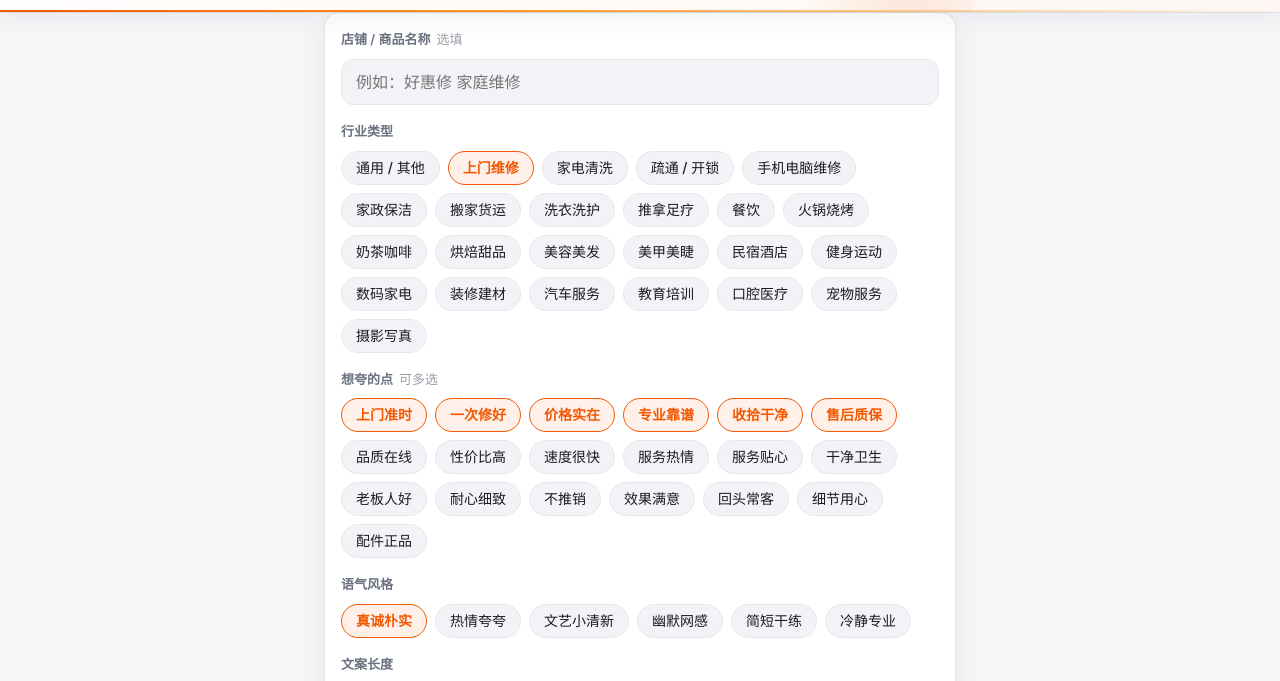
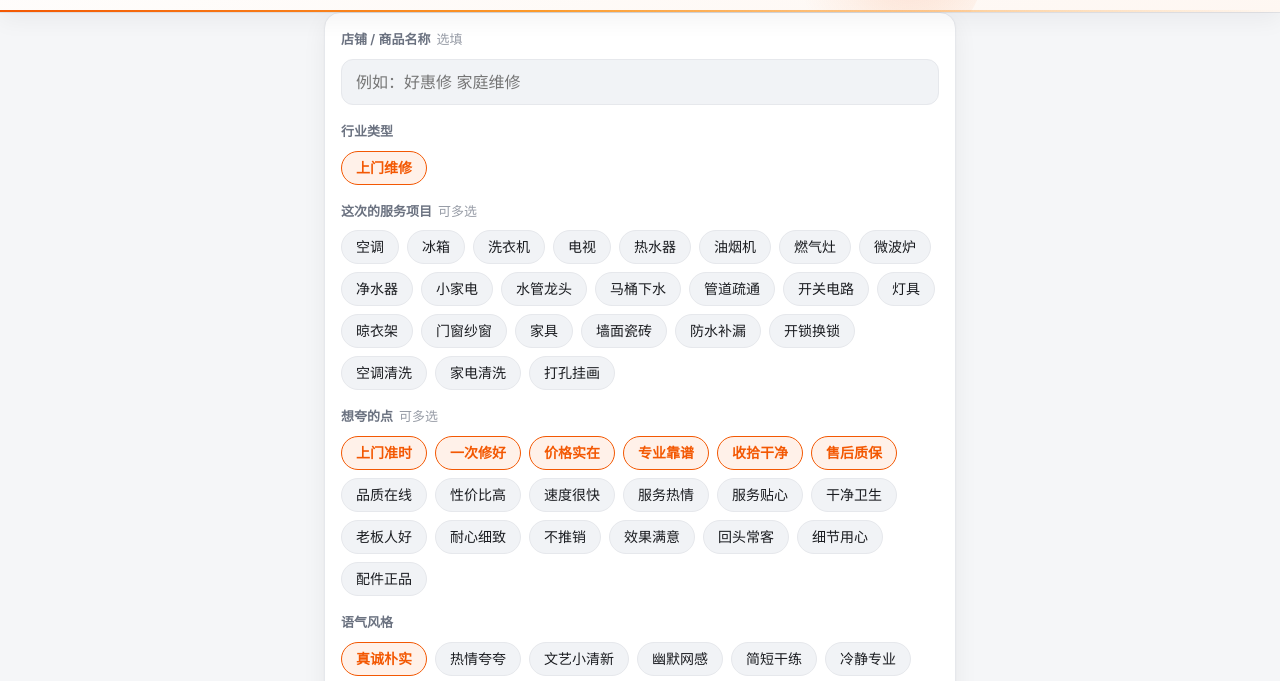
Before and after one commit to lili3221623902-source/haoping, a plain HTML site: page index.html in a window 1280 px wide. Shown: the part 92-773 px from the top of the page. Drawn offline with Linux system fonts and the light colour scheme.

Commit message:
行业只留上门维修；新增「这次的服务项目」24 项（空调/冰箱/洗衣机等）并写进生成的文案

```diff
--- a/index.html
+++ b/index.html
@@ -142,6 +142,11 @@ textarea{resize:vertical;min-height:62px;line-height:1.5}
     </div>
 
     <div class="row">
+      <div class="lab">这次的服务项目 <span class="opt">可多选</span></div>
+      <div class="chips" id="items"></div>
+    </div>
+
+    <div class="row">
       <div class="lab">想夸的点 <span class="opt">可多选</span></div>
       <div class="chips" id="tags"></div>
     </div>
@@ -260,31 +265,10 @@ var A = {
 /* ---------- 数据：行业 ---------- */
 var COMMON = ['quality','value','price','speed','ambience','photo','quiet','service','care','hygiene','boss','patient','nosell','pro','result','repeat','detail','location','parking','after'];
 var CATS = {
-  general:{label:'通用 / 其他',thing:'整体',who:'工作人员',def:['service','value','detail']},
-  repair:{label:'上门维修',thing:'这次的维修',who:'师傅',onsite:1,def:['ontime','fixonce','price','pro','tidy','after'],extra:['genuine','speed','care','quality','repeat'],drop:['ambience','photo','quiet','location','parking']},
-  aclean:{label:'家电清洗',thing:'这次清洗',who:'师傅',onsite:1,def:['thorough','ontime','price','pro','tidy'],extra:['hygiene','care','speed','quality','repeat'],drop:['ambience','photo','quiet','location','parking']},
-  unlock:{label:'疏通 / 开锁',thing:'这次的维修',who:'师傅',onsite:1,def:['speed','ontime','price','fixonce','pro'],extra:['genuine','tidy','care','quality','after'],drop:['ambience','photo','quiet','location','parking']},
-  phonerepair:{label:'手机电脑维修',thing:'这次的维修',who:'师傅',onsite:1,def:['fixonce','genuine','price','speed','pro'],extra:['ontime','care','quality','after','tidy'],drop:['ambience','photo','quiet','location','parking']},
-  housekeep:{label:'家政保洁',thing:'这次保洁',who:'阿姨',onsite:1,def:['thorough','hygiene','ontime','care','price'],extra:['detail','quality','patient','repeat'],drop:['ambience','photo','quiet','location','parking']},
-  moving:{label:'搬家货运',thing:'这次搬家',who:'师傅',onsite:1,def:['safe','price','speed','care','ontime'],extra:['pro','detail','quality','patient','after'],drop:['ambience','photo','quiet','location','parking']},
-  laundry:{label:'洗衣洗护',thing:'这次洗护',who:'店员',def:['thorough','hygiene','detail','price','speed'],extra:['care','quality','repeat','after'],drop:['ambience','photo','quiet']},
-  massage:{label:'推拿足疗',thing:'这次体验',who:'技师',def:['pro','result','care','hygiene','nosell'],extra:['quiet','ambience','detail','patient','repeat']},
-  food:{label:'餐饮',thing:'菜品',who:'店员',def:['taste','portion','speed','service','hygiene'],extra:['taste','portion','material']},
-  hotpot:{label:'火锅烧烤',thing:'锅底和肉',who:'店员',def:['taste','material','portion','service','hygiene'],extra:['taste','portion','material']},
-  drink:{label:'奶茶咖啡',thing:'饮品',who:'店员',def:['taste','speed','ambience','value'],extra:['taste','material']},
-  bakery:{label:'烘焙甜品',thing:'甜品',who:'店员',def:['taste','material','photo','value'],extra:['taste','material']},
-  hair:{label:'美容美发',thing:'这次的造型',who:'发型师',def:['pro','result','service','nosell']},
-  nail:{label:'美甲美睫',thing:'这个款式',who:'美甲师',def:['pro','result','patient','hygiene']},
-  stay:{label:'民宿酒店',thing:'房间',who:'老板',def:['ambience','hygiene','location','care']},
-  fitness:{label:'健身运动',thing:'课程',who:'教练',def:['pro','hygiene','result','nosell']},
-  digital:{label:'数码家电',thing:'产品',who:'店员',def:['pro','price','after','service']},
-  deco:{label:'装修建材',thing:'这次的施工',who:'师傅',def:['pro','price','after','detail']},
-  auto:{label:'汽车服务',thing:'这次保养',who:'师傅',def:['pro','price','speed','service']},
-  edu:{label:'教育培训',thing:'课程',who:'老师',def:['pro','patient','result','care']},
-  dental:{label:'口腔医疗',thing:'这次治疗',who:'医生',def:['pro','patient','hygiene','nosell']},
-  pet:{label:'宠物服务',thing:'服务',who:'店员',def:['care','hygiene','pro','price']},
-  photo2:{label:'摄影写真',thing:'成片',who:'摄影师',def:['result','patient','photo','detail']}
+  repair:{label:'上门维修',thing:'这次的维修',who:'师傅',onsite:1,def:['ontime','fixonce','price','pro','tidy','after'],extra:['genuine','speed','care','quality','repeat'],drop:['ambience','photo','quiet','location','parking']}
 };
+/* ---------- 数据：上门维修的服务项目 ---------- */
+var ITEMS=['空调','冰箱','洗衣机','电视','热水器','油烟机','燃气灶','微波炉','净水器','小家电','水管龙头','马桶下水','管道疏通','开关电路','灯具','晾衣架','门窗纱窗','家具','墙面瓷砖','防水补漏','开锁换锁','空调清洗','家电清洗','打孔挂画'];
 
 /* ---------- 数据：语气 ---------- */
 var STYLES = {
@@ -332,6 +316,8 @@ function fill(s,cat,name){
 
 function build(cfg){
   var cat=CATS[cfg.cat],st=STYLES[cfg.style],short=cfg.style==='brief';
+  var items=(cfg.items||[]).slice(0,3);
+  if(items.length)cat={label:cat.label,thing:items.join('、'),who:cat.who,onsite:cat.onsite};
   var tags=cfg.tags.length?cfg.tags:cat.def;
   var n=cfg.len==='short'?1:(cfg.len==='mid'?2:(Math.random()<.6?3:4));
   if(short&&n>2)n=2;
@@ -339,6 +325,7 @@ function build(cfg){
   var sv=cat.onsite?SVC[cfg.style]:null;
   var parts=[];
   if(cfg.len!=='short'||short)parts.push(pick('o'+cfg.style,(sv&&sv.open)||st.open));
+  if(items.length&&cfg.len!=='short')parts.push('这次要弄的是'+items.join('、')+'。');
   if(cfg.detail.trim()){
     var d=cfg.detail.trim().replace(/[。!！~～,，]+$/,'');
     parts.push(d+'。');
@@ -362,7 +349,7 @@ function build(cfg){
 }
 
 /* ---------- UI ---------- */
-var cfg={cat:'repair',tags:[],style:'plain',len:'mid',power:'normal',name:'',detail:''};
+var cfg={cat:'repair',items:[],tags:[],style:'plain',len:'mid',power:'normal',name:'',detail:''};
 var $=function(s){return document.querySelector(s)};
 
 function chipRow(el,items,isOn,onTap){
@@ -386,6 +373,9 @@ function renderChips(){
   chipRow($('#cats'),Object.keys(CATS).map(function(k){return {k:k,label:CATS[k].label}}),
     function(it){return cfg.cat===it.k},
     function(it){cfg.cat=it.k;cfg.tags=CATS[it.k].def.slice();persist();});
+  chipRow($('#items'),ITEMS.map(function(k){return {k:k,label:k}}),
+    function(it){return cfg.items.indexOf(it.k)>=0},
+    function(it){var i=cfg.items.indexOf(it.k);if(i<0)cfg.items.push(it.k);else cfg.items.splice(i,1);persist();});
   chipRow($('#tags'),catTags(cfg.cat).map(function(k){return {k:k,label:A[k].label}}),
     function(it){return cfg.tags.indexOf(it.k)>=0},
     function(it){var i=cfg.tags.indexOf(it.k);if(i<0)cfg.tags.push(it.k);else cfg.tags.splice(i,1);persist();});
@@ -397,13 +387,13 @@ function renderChips(){
     function(it){return cfg.power===it.k},function(it){cfg.power=it.k;persist();});
 }
 function persist(){
-  try{localStorage.setItem('hp-cfg',JSON.stringify({cat:cfg.cat,tags:cfg.tags,style:cfg.style,len:cfg.len,power:cfg.power}))}catch(e){}
+  try{localStorage.setItem('hp-cfg',JSON.stringify({cat:cfg.cat,items:cfg.items,tags:cfg.tags,style:cfg.style,len:cfg.len,power:cfg.power}))}catch(e){}
 }
 function save(){cfg.name=$('#name').value;cfg.detail=$('#detail').value}
 function restore(){
   try{
     var d=JSON.parse(localStorage.getItem('hp-cfg')||'null');
-    if(d&&CATS[d.cat]){cfg.cat=d.cat;cfg.tags=d.tags||[];cfg.style=STYLES[d.style]?d.style:'plain';cfg.len=LENS[d.len]?d.len:'mid';cfg.power=POWERS[d.power]?d.power:'normal'}
+    if(d&&CATS[d.cat]){cfg.cat=d.cat;cfg.items=(d.items||[]).filter(function(k){return ITEMS.indexOf(k)>=0});cfg.tags=d.tags||[];cfg.style=STYLES[d.style]?d.style:'plain';cfg.len=LENS[d.len]?d.len:'mid';cfg.power=POWERS[d.power]?d.power:'normal'}
   }catch(e){}
   if(!cfg.tags.length)cfg.tags=CATS[cfg.cat].def.slice();
 }
```
